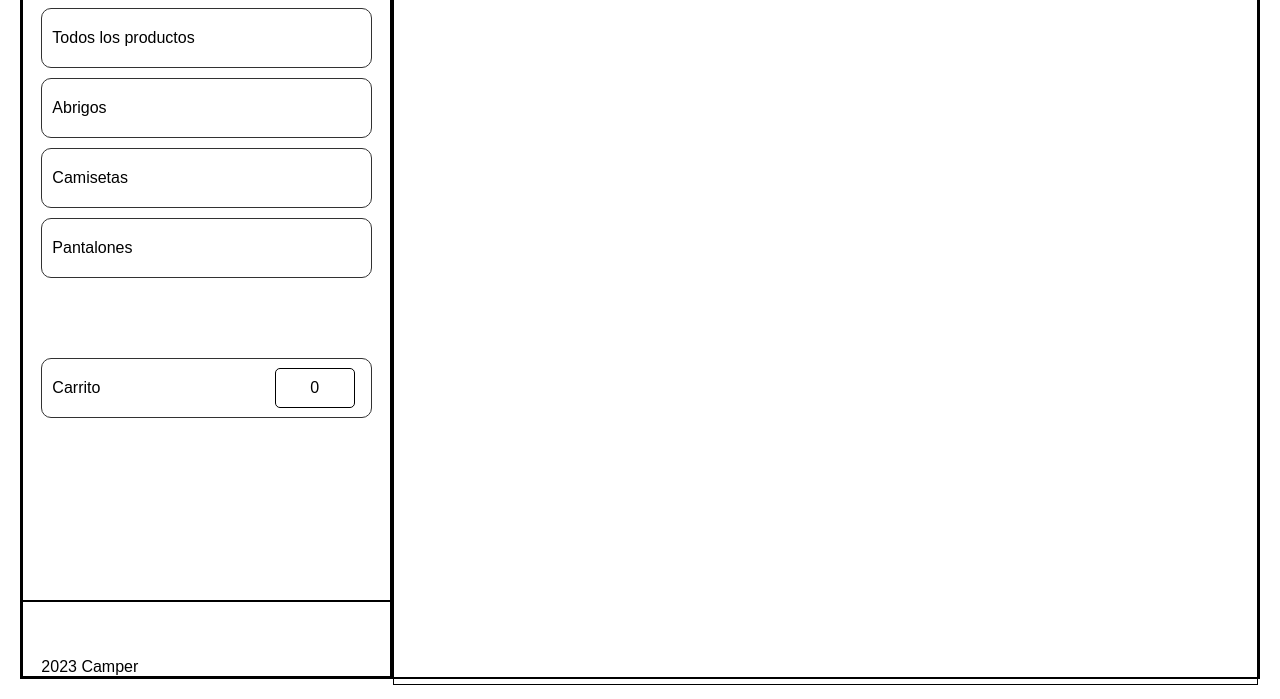
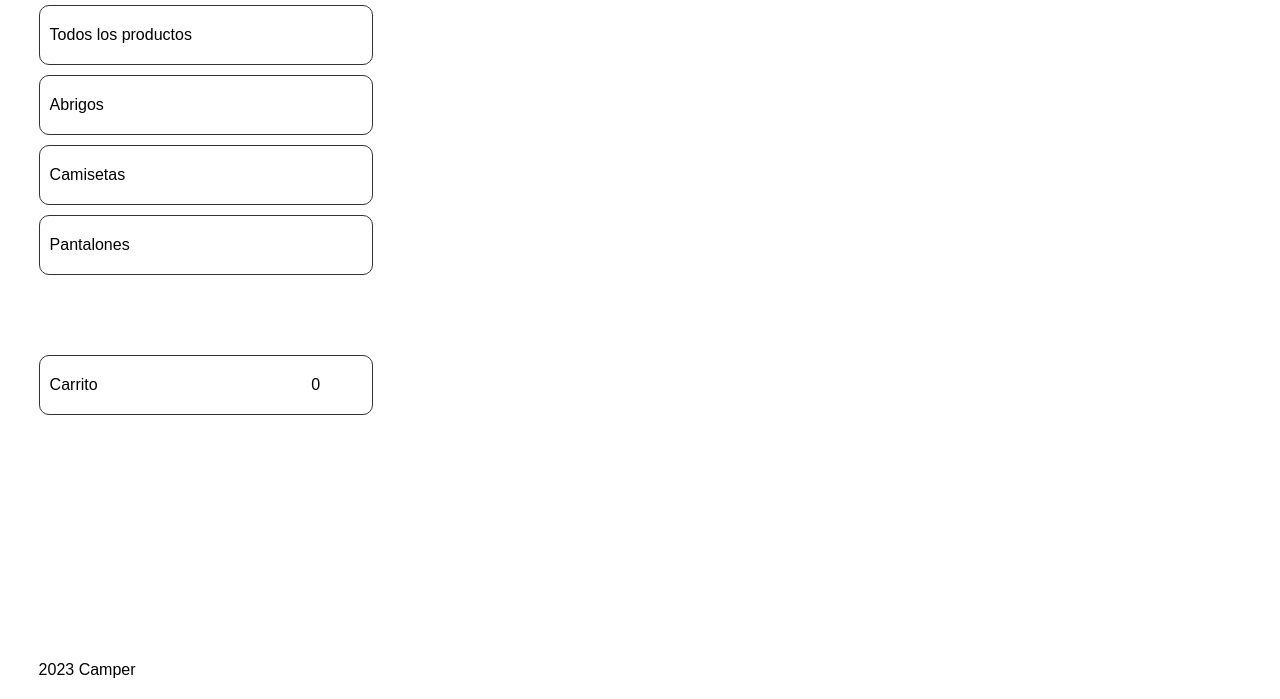
Before and after one commit to Gonzx77/ExamenJS, a plain HTML site: page index.html in a window 1280 px wide. Shown: the part 101-800 px from the top of the page. Drawn offline with Linux system fonts and the light colour scheme; no server answers.

Commit message:
style: :lipstick: Se quitaron los trazos guia
Se eliminaron los trazos divisores GRID

```diff
--- a/css/style.css
+++ b/css/style.css
@@ -15,7 +15,7 @@ body{
     height: calc(100vh - 40px);
     width: calc(100% - 40px);
     margin: 20px;
-    border: 1px solid black;
+
 }
 
 
@@ -26,9 +26,6 @@ body{
     grid-template-columns: 30% 70%;
     grid-template-rows: 1;
 }
-.mainGridSection{
-    border: 1px solid black;
-}
 
 
 #mGS1{
@@ -38,7 +35,7 @@ body{
 }
 .mGS1Section{
     position: relative;
-    border: 1px solid black;
+
 }
 
 
@@ -86,7 +83,7 @@ body{
     position: absolute;
     right: 0;
     margin-right: 5%;
-    border: 1px solid black;
+
     border-radius: 5px;
     width: 80px;
 }
@@ -100,9 +97,6 @@ body{
     display: grid;
     grid-template-columns: 1;
     grid-template-rows: 10% 90%;
-}
-.mGSProducts{
-    border: 1px solid black;
 }
 .productsInfo{
     display: flex;
```
